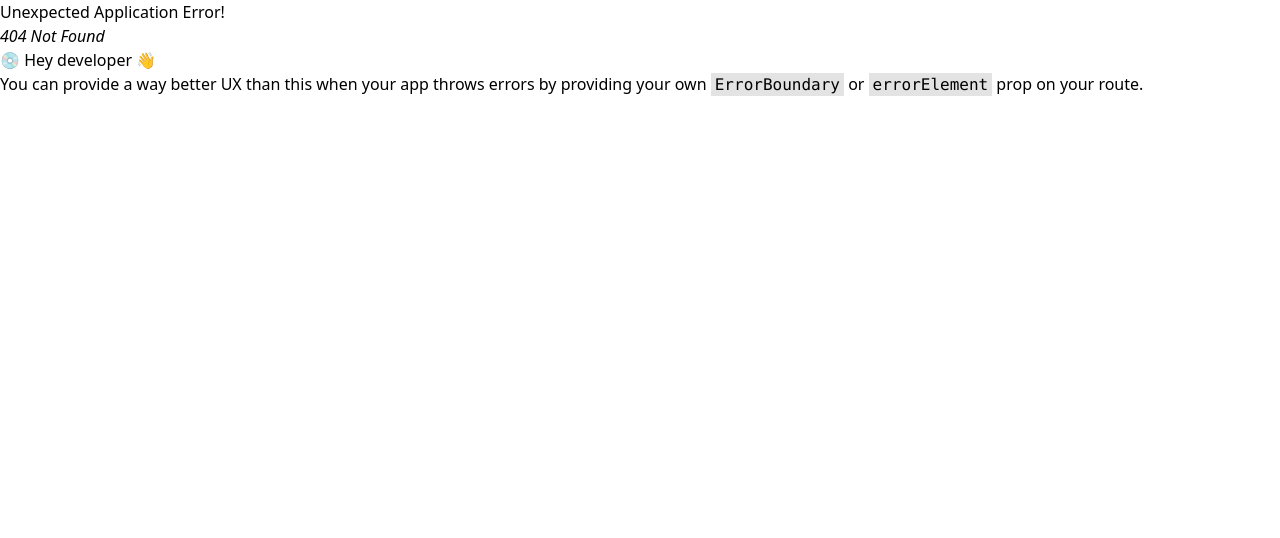
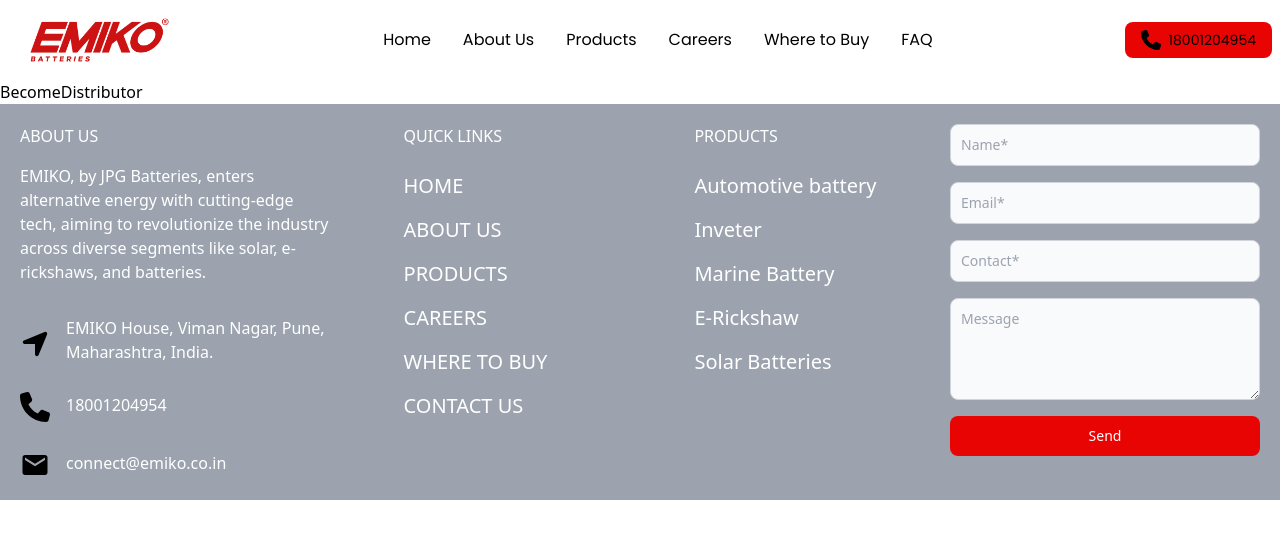
Before and after one commit to rohit-rambade/Emiko, a React (Vite) app: page /become-distributor in a window 1280 px wide. Before the commit this address had no page. Shown: the top 538 px of the page. Built offline with nearby package versions, Linux system fonts and the light colour scheme.

Commit message:
added pages

```diff
--- a/src/App.jsx
+++ b/src/App.jsx
@@ -3,10 +3,12 @@
 import Footer from "./components/common/Footer";
 import { Outlet } from "react-router-dom";
 import FindDealer from "./components/sections/whereToBuy/FindDealer";
+import ScrollToTop from "./utils/ScrollToTop";
 
 const App = () => {
   return (
     <>
+      <ScrollToTop />
       <Header />
       <Outlet />
       {/* <FindDealer /> */}
--- a/src/components/sections/whereToBuy/BecomeDealer.jsx
+++ b/src/components/sections/whereToBuy/BecomeDealer.jsx
@@ -1,6 +1,6 @@
 import React, { useState } from "react";
 
-const FindDealer = () => {
+const BecomeDealer = () => {
   const [phoneNumber, setPhoneNumber] = useState("");
   const [phoneNumberError, setPhoneNumberError] = useState("");
   const [location, setLocation] = useState("");
@@ -151,4 +151,4 @@
   );
 };
 
-export default FindDealer;
+export default BecomeDealer;
--- /dev/null
+++ b/src/components/sections/whereToBuy/BecomeDistributor.jsx
@@ -0,0 +1,7 @@
+import React from "react";
+
+const BecomeDistributor = () => {
+  return <div>BecomeDistributor</div>;
+};
+
+export default BecomeDistributor;
--- a/src/constants/NavMenu.json
+++ b/src/constants/NavMenu.json
@@ -46,23 +46,23 @@
   {
     "id": 5,
     "title": "Where to Buy",
-    "link": "/where-to-buy",
+    "link": "where-to-buy",
     "isSubMenu": true,
     "submenu": [
       {
         "id": 1,
-        "title": "Find a Dealer",
+        "title": "Find A Dealer",
         "link": "/find-dealer"
       },
       {
         "id": 2,
-        "title": "Become a dealer",
+        "title": "Become A Dealer",
         "link": "/become-dealer"
       },
       {
         "id": 3,
-        "title": "Join",
-        "link": "/join"
+        "title": "Become A Distributor",
+        "link": "/become-distributor"
       }
     ]
   },
--- /dev/null
+++ b/src/utils/ScrollToTop.jsx
@@ -0,0 +1,14 @@
+import { useEffect } from "react";
+import { useLocation } from "react-router-dom";
+
+const ScrollToTop = () => {
+  // Extracts pathname property(key) from an object
+  const { pathname } = useLocation();
+
+  // Automatically scrolls to top whenever pathname changes
+  useEffect(() => {
+    window.scrollTo(0, 0);
+  }, [pathname]);
+};
+
+export default ScrollToTop;
```
Also changed, not shown: src/routes/router.jsx (+14 -6 lines).
